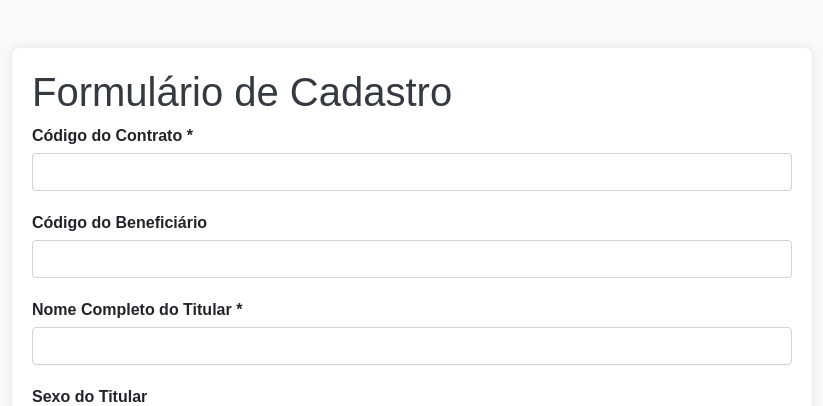
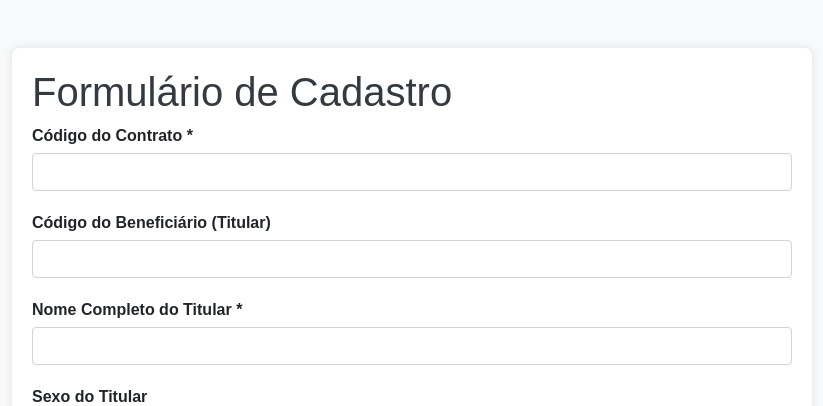
Before and after one commit to couto78caio/cadastrounimed, a Flask app: page / in a window 1280 px wide. Shown: the top 406 px of the page, without its empty margins (228-1051 px from the left). Run offline with Flask 3, Linux system fonts and the light colour scheme; some libraries are stand-ins or nearby versions.

Commit message:
Update formulario_inicial.html

```diff
--- a/templates/formulario_inicial.html
+++ b/templates/formulario_inicial.html
@@ -16,7 +16,7 @@
                 <input type="text" class="form-control" id="cod_contrato" name="cod_contrato" required>
             </div>
             <div class="form-group">
-                <label for="cod_beneficiario">Código do Beneficiário</label>
+                <label for="cod_beneficiario">Código do Beneficiário (Titular)</label>
                 <input type="text" class="form-control" id="cod_beneficiario" name="cod_beneficiario">
             </div>
             <div class="form-group">
@@ -133,6 +133,10 @@
                     <input type="text" class="form-control" id="dependente_nome_${index}" name="dependente_nome_${index}" required>
                 </div>
                 <div class="form-group">
+                    <label for="dependente_cod_beneficiario_${index}">Código do Beneficiário (Dependente)</label>
+                    <input type="text" class="form-control" id="dependente_cod_beneficiario_${index}" name="dependente_cod_beneficiario_${index}">
+                </div>
+                <div class="form-group">
                     <label for="sexo_dependente_${index}">Sexo do Dependente</label>
                     <select class="form-control" id="sexo_dependente_${index}" name="sexo_dependente_${index}">
                         <option value="">Selecione</option>
```
